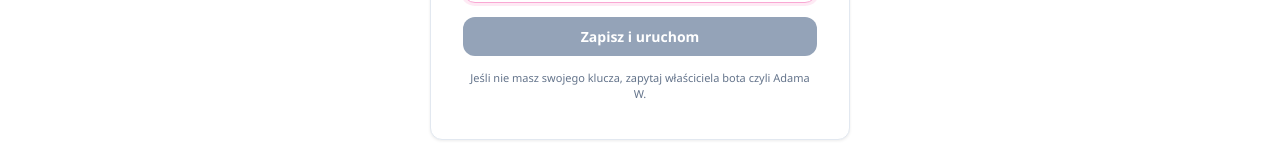
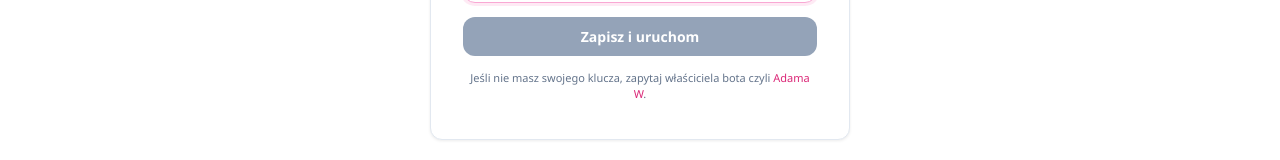
Before and after one commit to Adamowyy/BotMedyczny, a React (Vite) app: page / in a window 1280 px wide. Shown: the part 471-631 px from the top of the page. Built offline with nearby package versions, Linux system fonts and the light colour scheme; the HTML template or start-up script is replaced by a standard one.

Commit message:
feat: add clickable author links in setup hint and disclaimer

```diff
--- a/src/App.jsx
+++ b/src/App.jsx
@@ -193,7 +193,8 @@
               Zapisz i uruchom
             </button>
             <span className="setup-hint">
-              Jeśli nie masz swojego klucza, zapytaj właściciela bota czyli Adama W.
+              Jeśli nie masz swojego klucza, zapytaj właściciela bota czyli{' '}
+              <a href="https://adamowy.vercel.app" target="_blank" rel="noopener noreferrer">Adama W</a>.
             </span>
           </div>
         </div>
@@ -218,8 +219,10 @@
 
           {messages.length === 0 && (
             <div className="disclaimer">
-              ⚠️ Ten asystent AI nie zastępuje konsultacji z lekarzem. Informacje mają charakter edukacyjny.<br />
-              Asystent w pełni zaprojektowany przez - Adam Warzecha / © 2026 Wszelkie prawa zastrzeżone.
+            ⚠️ Ten asystent AI nie zastępuje konsultacji z lekarzem. Informacje mają charakter edukacyjny.<br />
+            Asystent w pełni zaprojektowany przez -{' '}
+            <a href="https://adamowy.vercel.app" target="_blank" rel="noopener noreferrer">Adam Warzecha</a>
+            {' '}/ © 2026 Wszelkie prawa zastrzeżone.
             </div>
           )}
 
```
